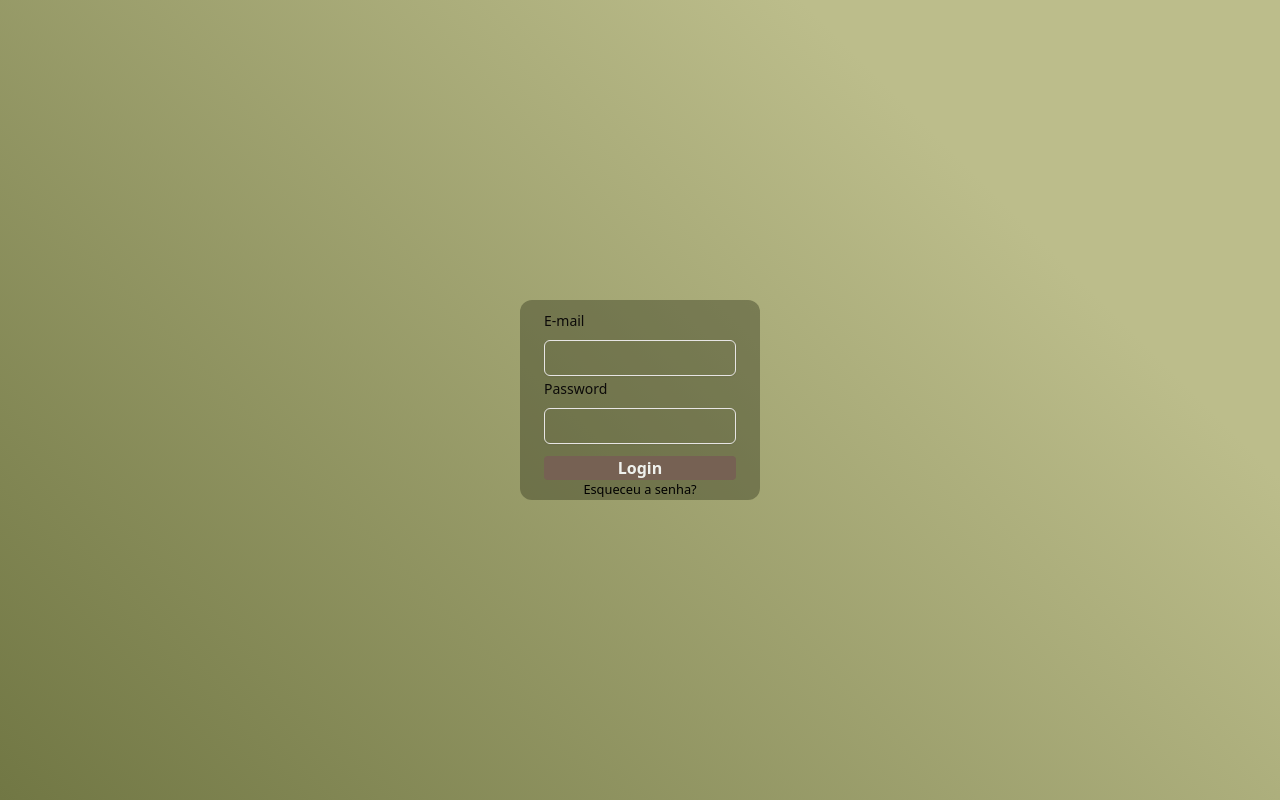
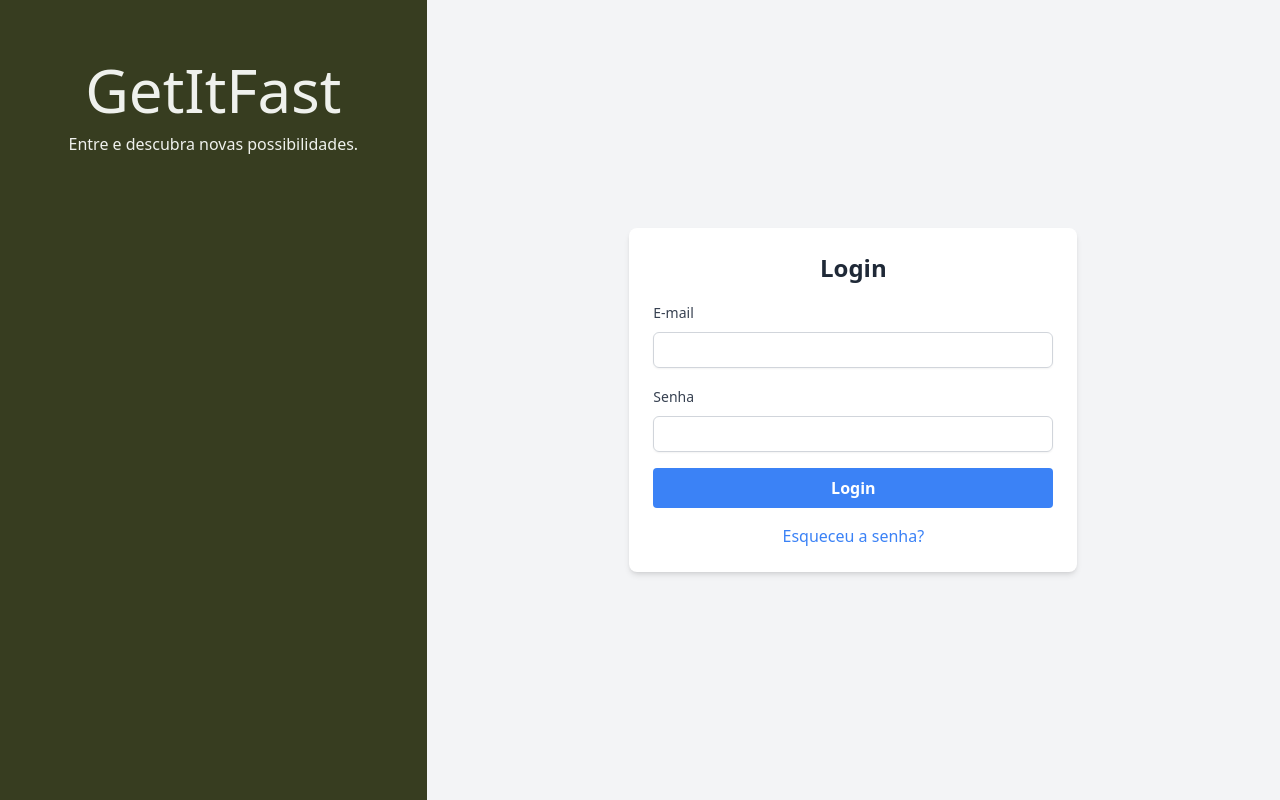
Before and after one commit to Allan-Araujo-Lima/get-it-fast-frontend, a React (Vite) app: page /login in a window 1280 px wide. Built offline with nearby package versions, Linux system fonts and the light colour scheme.

Commit message:
style: styling register and login pages

```diff
--- a/src/pages/login/index.tsx
+++ b/src/pages/login/index.tsx
@@ -1,42 +1,50 @@
-import { Form, FormControl, FormDescription, FormField, FormItem, FormLabel, FormMessage } from "@/components/ui/form"
-import { Input } from "@/components/ui/input"
-import { useAuth } from "@/hooks/useAuth"
-import { zodResolver } from "@hookform/resolvers/zod"
-import { useForm } from "react-hook-form"
-import { z } from "zod"
+import { Form, FormControl, FormField, FormItem, FormLabel, FormMessage } from "@/components/ui/form";
+import { Input } from "@/components/ui/input";
+import { useAuth } from "@/hooks/useAuth";
+import { zodResolver } from "@hookform/resolvers/zod";
+import { useForm } from "react-hook-form";
+import { z } from "zod";
 
 export const Login = () => {
-
     const { onLogin } = useAuth();
 
     const formSchema = z.object({
         email: z.string().email("Email inválido."),
         password: z.string()
-    })
+    });
 
     const form = useForm<z.infer<typeof formSchema>>({
-        resolver: zodResolver(formSchema),
-    })
+        resolver: zodResolver(formSchema)
+    });
 
     const handleSubmit = (values: z.infer<typeof formSchema>) => {
         onLogin(values);
-        console.log(values)
-    }
+        console.log(values);
+    };
 
     return (
-        <main className="flex h-full justify-center items-center">
+        <main className="flex h-screen bg-gray-100 md:grid grid-cols-3">
+            <div className="hidden text-center text-[#eff1ed] pt-12 md:block bg-[#373d20] col-span-1">
+                <h2 className="text-6xl m-3">GetItFast</h2>
+                <p>Entre e descubra novas possibilidades.</p>
+            </div>
+            <div className="flex justify-center items-center col-span-2">
                 <Form {...form}>
-                <form className="flex flex-col max-w-60 bg-[#373d2070] rounded-xl pt-2 px-6" onSubmit={form.handleSubmit(handleSubmit)}>
+                    <form
+                        className="flex flex-col w-full max-w-md bg-white shadow-md rounded-lg p-6 space-y-4"
+                        onSubmit={form.handleSubmit(handleSubmit)}
+                    >
+                        <h1 className="text-2xl font-bold text-gray-800 text-center">Login</h1>
                         <FormField
                             control={form.control}
                             name="email"
                             render={({ field }) => (
                                 <FormItem>
-                                <FormLabel>E-mail</FormLabel>
+                                    <FormLabel className="text-gray-700">E-mail</FormLabel>
                                     <FormControl>
-                                    <Input {...field} />
+                                        <Input {...field} className="border-gray-300 focus:ring-blue-500 focus:border-blue-500" />
                                     </FormControl>
-                                <FormMessage />
+                                    <FormMessage className="text-red-500 text-sm" />
                                 </FormItem>
                             )}
                         />
@@ -45,20 +53,32 @@ export const Login = () => {
                             name="password"
                             render={({ field }) => (
                                 <FormItem>
-                                <FormLabel>Password</FormLabel>
+                                    <FormLabel className="text-gray-700">Senha</FormLabel>
                                     <FormControl>
-                                    <Input type="password" {...field} />
+                                        <Input
+                                            type="password"
+                                            {...field}
+                                            className="border-gray-300 focus:ring-blue-500 focus:border-blue-500"
+                                        />
                                     </FormControl>
-                                <FormMessage />
+                                    <FormMessage className="text-red-500 text-sm" />
                                 </FormItem>
                             )}
                         />
-                    <button className="w-full bg-[#766153] text-[#eff1ed] mt-3 rounded" type="submit"><b>Login</b></button>
-                    <FormDescription className="text-center">
-                        <span className="text-[black]">Esqueceu a senha?</span>
-                    </FormDescription>
+                        <button
+                            className="w-full bg-blue-500 hover:bg-blue-600 text-white font-semibold py-2 px-4 rounded focus:outline-none focus:ring-2 focus:ring-blue-300"
+                            type="submit"
+                        >
+                            Login
+                        </button>
+                        <p className="text-center text-gray-600 mt-4">
+                            <a href="#" className="text-blue-500 hover:underline">
+                                Esqueceu a senha?
+                            </a>
+                        </p>
                     </form>
                 </Form>
+            </div>
         </main>
-    )
-}
+    );
+};
--- a/src/pages/registro/index.tsx
+++ b/src/pages/registro/index.tsx
@@ -6,10 +6,10 @@ import { z } from "zod";
 import { zodResolver } from "@hookform/resolvers/zod";
 
 export const Registro = () => {
+    const { onSignup } = useAuth();
 
-    const { onSignup } = useAuth()
-
-    const formSchema = z.object({
+    const formSchema = z
+        .object({
             first_name: z.string().min(2, {
                 message: "Nome deve ter no mínimo 2 letras."
             }),
@@ -22,36 +22,45 @@ export const Registro = () => {
             }),
             password_confirmation: z.string().min(8, {
                 message: "A senha deve ter no mínimo 8 caracteres."
-        }),
+            })
         })
         .passthrough()
         .refine(({ password, password_confirmation }) => password === password_confirmation, {
-            message: 'As senhas devem ser iguais.',
-            path: ['password_confirmation'],
-        })
+            message: "As senhas devem ser iguais.",
+            path: ["password_confirmation"]
+        });
 
     const form = useForm<z.infer<typeof formSchema>>({
-        resolver: zodResolver(formSchema),
-    })
+        resolver: zodResolver(formSchema)
+    });
 
     const handleSubmit = (values: z.infer<typeof formSchema>) => {
         onSignup(values);
-    }
+    };
 
     return (
-        <main className="flex h-full justify-center items-center">
+        <main className="flex h-screen bg-gray-100 md:grid grid-cols-3">
+            <div className="hidden text-center text-[#eff1ed] pt-12 md:block bg-[#373d20] col-span-1">
+                <h2 className="text-6xl m-3">GetItFast</h2>
+                <p>Cadastre-se e encontre os produtos certos na hora certa!</p>
+            </div>
+            <div className="flex w-full justify-center items-center col-span-2">
                 <Form {...form}>
-                <form className="flex flex-col max-w-60 bg-[#373d2070] rounded-xl pt-2 px-6" onSubmit={form.handleSubmit(handleSubmit)}>
+                    <form
+                        className="flex flex-col w-full max-w-md bg-white shadow-md rounded-lg p-6 space-y-4"
+                        onSubmit={form.handleSubmit(handleSubmit)}
+                    >
+                        <h1 className="text-2xl font-bold text-gray-800 text-center">Registrar</h1>
                         <FormField
                             control={form.control}
                             name="first_name"
                             render={({ field }) => (
                                 <FormItem>
-                                <FormLabel>Primeiro nome</FormLabel>
+                                    <FormLabel className="text-gray-700">Primeiro nome</FormLabel>
                                     <FormControl>
-                                    <Input {...field} />
+                                        <Input {...field} className="border-gray-300 focus:ring-blue-500 focus:border-blue-500" />
                                     </FormControl>
-                                <FormMessage />
+                                    <FormMessage className="text-red-500 text-sm" />
                                 </FormItem>
                             )}
                         />
@@ -60,11 +69,11 @@ export const Registro = () => {
                             name="last_name"
                             render={({ field }) => (
                                 <FormItem>
-                                <FormLabel>Último nome</FormLabel>
+                                    <FormLabel className="text-gray-700">Último nome</FormLabel>
                                     <FormControl>
-                                    <Input {...field} />
+                                        <Input {...field} className="border-gray-300 focus:ring-blue-500 focus:border-blue-500" />
                                     </FormControl>
-                                <FormMessage />
+                                    <FormMessage className="text-red-500 text-sm" />
                                 </FormItem>
                             )}
                         />
@@ -73,11 +82,15 @@ export const Registro = () => {
                             name="email"
                             render={({ field }) => (
                                 <FormItem>
-                                <FormLabel>E-mail</FormLabel>
+                                    <FormLabel className="text-gray-700">E-mail</FormLabel>
                                     <FormControl>
-                                    <Input type="email" {...field} />
+                                        <Input
+                                            type="email"
+                                            {...field}
+                                            className="border-gray-300 focus:ring-blue-500 focus:border-blue-500"
+                                        />
                                     </FormControl>
-                                <FormMessage />
+                                    <FormMessage className="text-red-500 text-sm" />
                                 </FormItem>
                             )}
                         />
@@ -86,11 +99,15 @@ export const Registro = () => {
                             name="password"
                             render={({ field }) => (
                                 <FormItem>
-                                <FormLabel>Senha</FormLabel>
+                                    <FormLabel className="text-gray-700">Senha</FormLabel>
                                     <FormControl>
-                                    <Input type="password" {...field} />
+                                        <Input
+                                            type="password"
+                                            {...field}
+                                            className="border-gray-300 focus:ring-blue-500 focus:border-blue-500"
+                                        />
                                     </FormControl>
-                                <FormMessage />
+                                    <FormMessage className="text-red-500 text-sm" />
                                 </FormItem>
                             )}
                         />
@@ -99,17 +116,27 @@ export const Registro = () => {
                             name="password_confirmation"
                             render={({ field }) => (
                                 <FormItem>
-                                <FormLabel>Confirme sua senha</FormLabel>
+                                    <FormLabel className="text-gray-700">Confirme sua senha</FormLabel>
                                     <FormControl>
-                                    <Input type="password" {...field} />
+                                        <Input
+                                            type="password"
+                                            {...field}
+                                            className="border-gray-300 focus:ring-blue-500 focus:border-blue-500"
+                                        />
                                     </FormControl>
-                                <FormMessage />
+                                    <FormMessage className="text-red-500 text-sm" />
                                 </FormItem>
                             )}
                         />
-                    <button className="w-full bg-[#766153] text-[#eff1ed] mt-3 rounded" type="submit"><b>Registrar</b></button>
+                        <button
+                            className="w-full bg-blue-500 hover:bg-blue-600 text-white font-semibold py-2 px-4 rounded focus:outline-none focus:ring-2 focus:ring-blue-300"
+                            type="submit"
+                        >
+                            Registrar
+                        </button>
                     </form>
                 </Form>
+            </div>
         </main>
-    )
-}
+    );
+};
```
Lines whose indentation alone changed are shown as unchanged.
